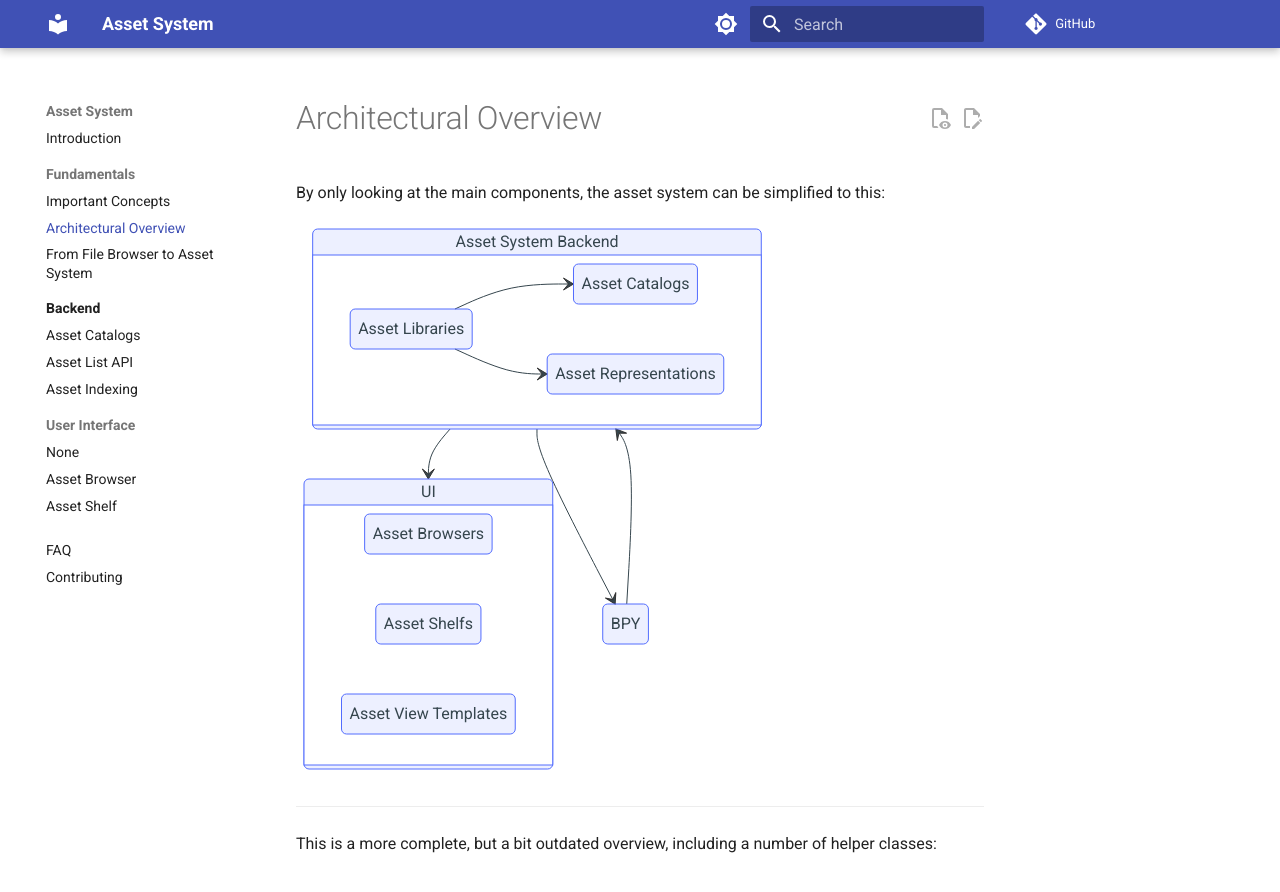
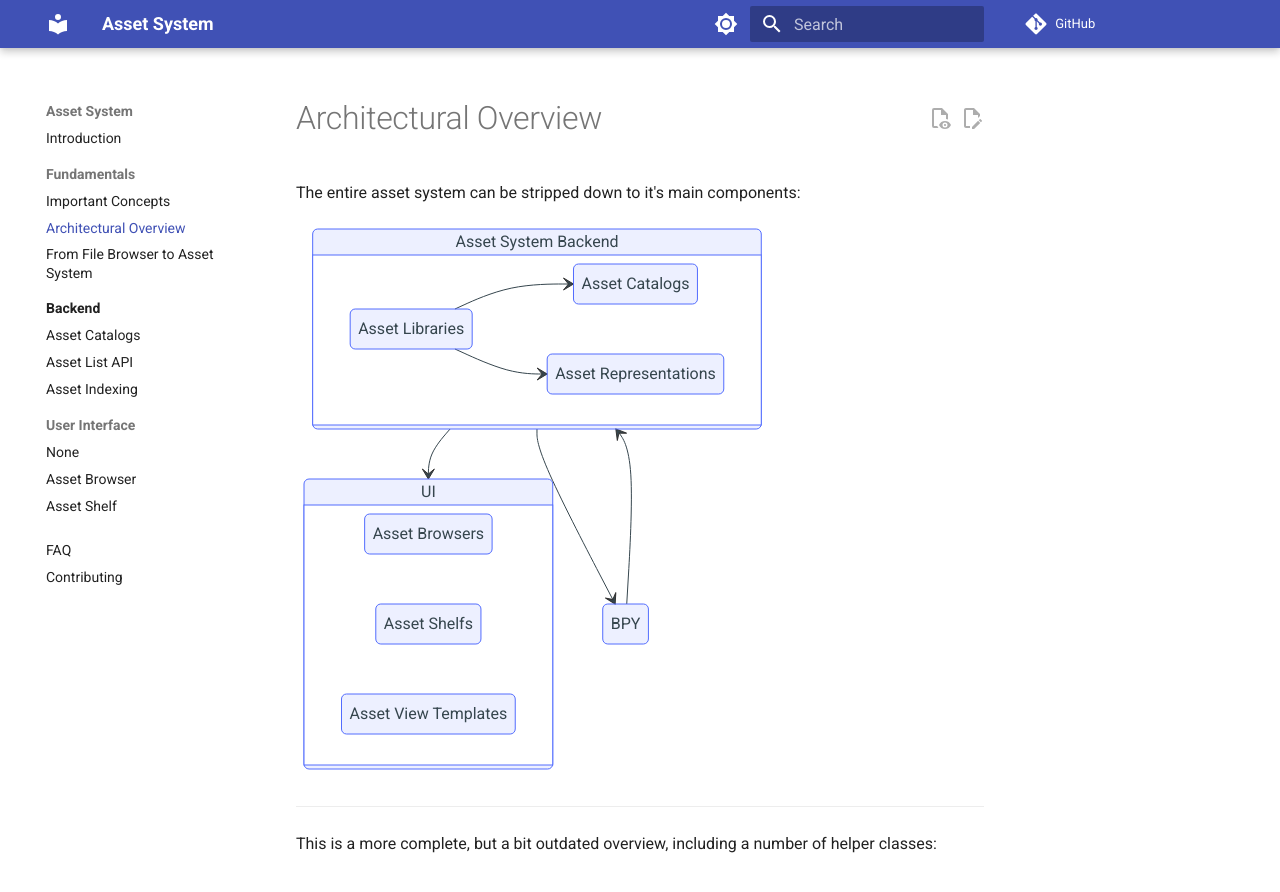
Before and after one commit to julianeisel/devdocs, an MkDocs documentation site: the page built from docs/fundamentals/architectural_overview.md, in a window 1280 px wide and 900 px high. Shown: the top 892 px of the window. Built offline with MkDocs 1.6.1 and Material for MkDocs 9.7.7, drawn with Linux system fonts in a browser that asks for light colours; comment, search, counter and statistics services are not loaded.

Commit message:
Minor rewording to architectural overview

````diff
--- a/docs/fundamentals/architectural_overview.md
+++ b/docs/fundamentals/architectural_overview.md
@@ -1,6 +1,6 @@
 # Architectural Overview
 
-By only looking at the main components, the asset system can be simplified to this:
+The entire asset system can be stripped down to it's main components:
 
 <!-- Abusing state diagrams a bit here :) -->
 ``` mermaid
````
